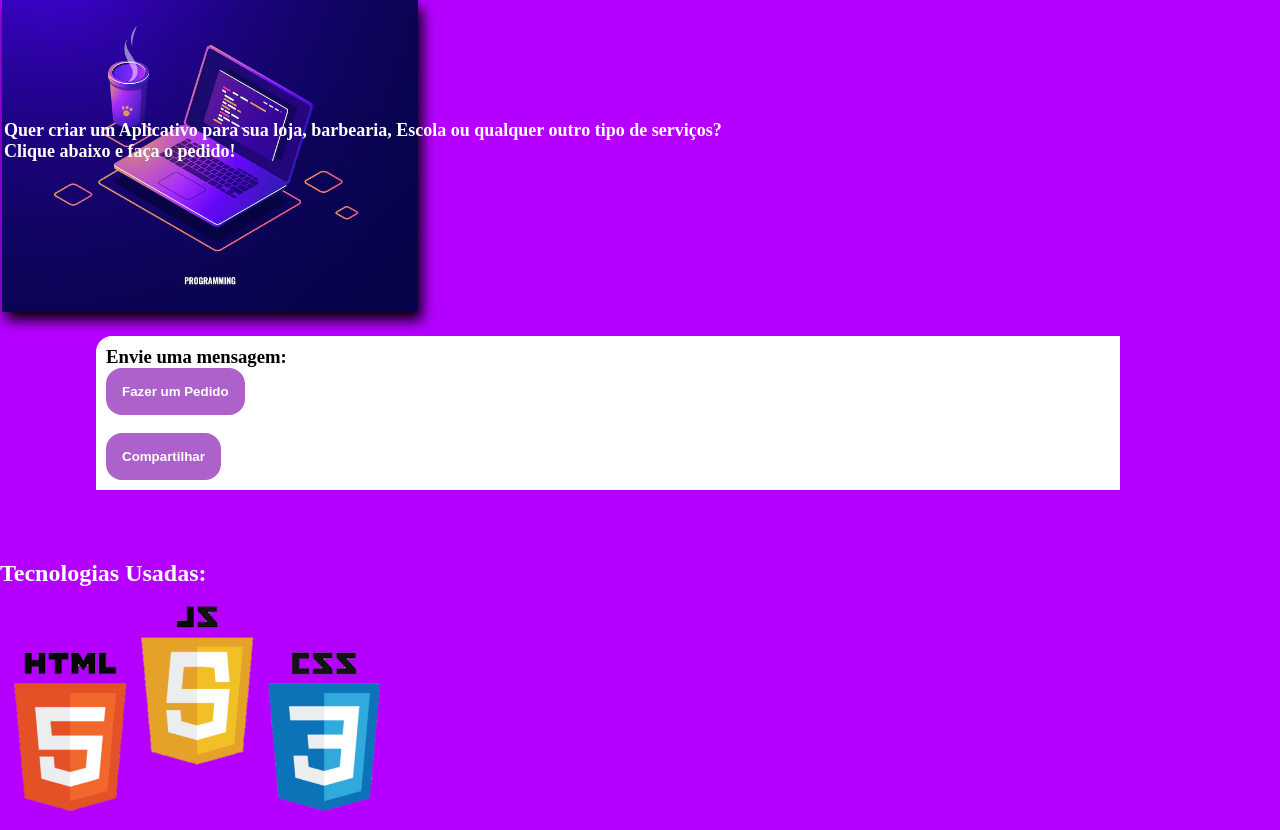
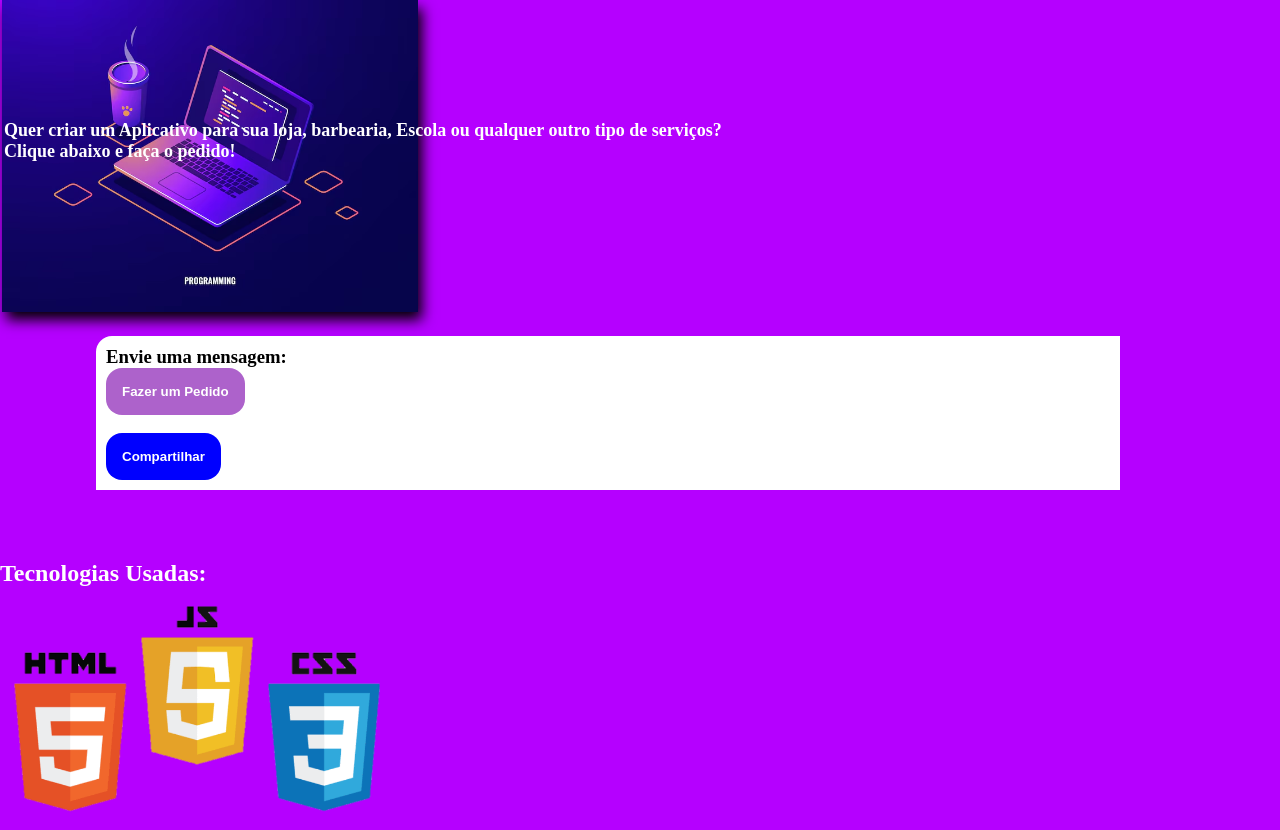
Before and after one commit to cmstudioapps/caio, a plain HTML site: page index.html in a window 1280 px wide. Shown: the top 830 px of the page. Drawn offline with Linux system fonts and the light colour scheme.

Commit message:
Atualizar o style.css

```diff
--- a/style.css
+++ b/style.css
@@ -134,3 +134,9 @@ button {
 
 
         }
+        #compartilhar {
+
+           background-color: blue;
+
+
+        }
```
